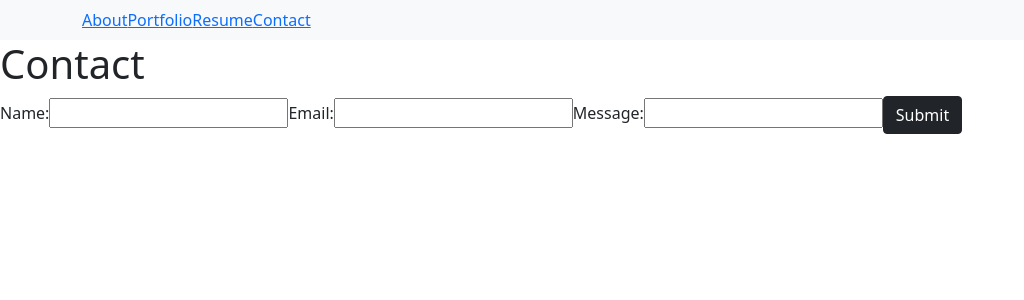
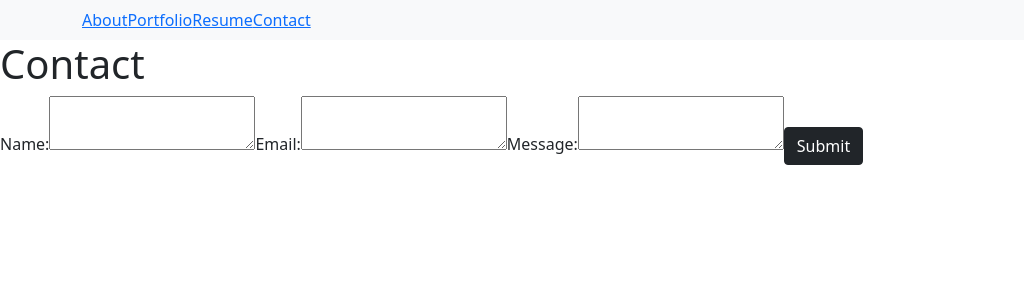
Before and after one commit to Jordan1570/react-portfolio, a React (Create React App) app in the folder portfolio-app/: page /contact-me in a window 1280 px wide. Shown: the top 300 px of the page, without its empty margins (0-1024 px from the left). Built offline with nearby package versions, Linux system fonts and the light colour scheme.

Commit message:
all components render properly

```diff
--- a/portfolio-app/src/Pages/AboutPage/About.js
+++ b/portfolio-app/src/Pages/AboutPage/About.js
@@ -3,7 +3,7 @@ import React from 'react'
 export default function About() {
     return (
         <div>
-            <h1>About Me</h1>
+            <h1>About</h1>
             <p> What's up, my name is Jordan Scott. I was born and raised in Linden, NJ. I aspire to be one of the
                 premier
                 software
--- a/portfolio-app/src/Pages/ContactPage/Contact.js
+++ b/portfolio-app/src/Pages/ContactPage/Contact.js
@@ -1,7 +1,5 @@
 import React from 'react';
 import { Button } from 'react-bootstrap';
-
-
 
 export default function Contact() {
     return (
@@ -10,15 +8,15 @@ export default function Contact() {
             <form>
                 <label>
                     Name:
-                    <input type="text" name="name" />
+                    <textarea></textarea>
                 </label>
                 <label>
                     Email:
-                    <input type="text" name="name" />
+                    <textarea></textarea>
                 </label>
                 <label>
                     Message:
-                    <input type="text" name="name" />
+                    <textarea></textarea>
                 </label>
                 <Button variant="dark">Submit</Button>
             </form>
--- a/portfolio-app/src/Pages/PortfolioPage/Portfolio.js
+++ b/portfolio-app/src/Pages/PortfolioPage/Portfolio.js
@@ -20,6 +20,7 @@ const styles = {
 export default function Portfolio() {
     return (
         <div>
+            <h1>Portfolio</h1>
             <div className="row col-sm-12">
                 <div style={styles.myWork}>
                     <div className="card" style={{width: 18}}>
--- a/portfolio-app/src/Pages/ResumePage/Resume.js
+++ b/portfolio-app/src/Pages/ResumePage/Resume.js
@@ -3,7 +3,7 @@ import React from 'react'
 export default function Resume() {
     return (
         <div>
-
+            <h1>Resume</h1>
         </div>
     )
 }
```
